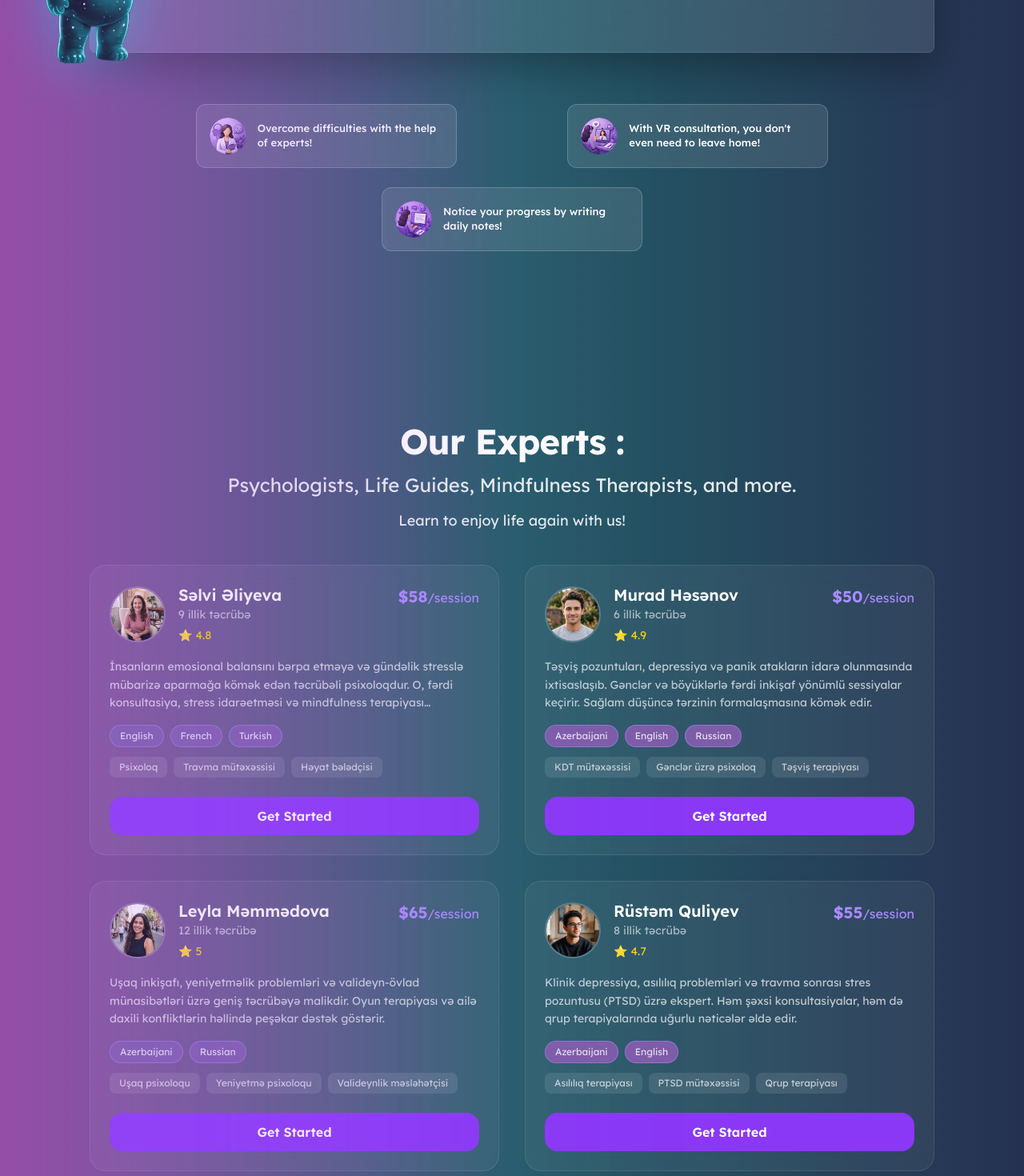
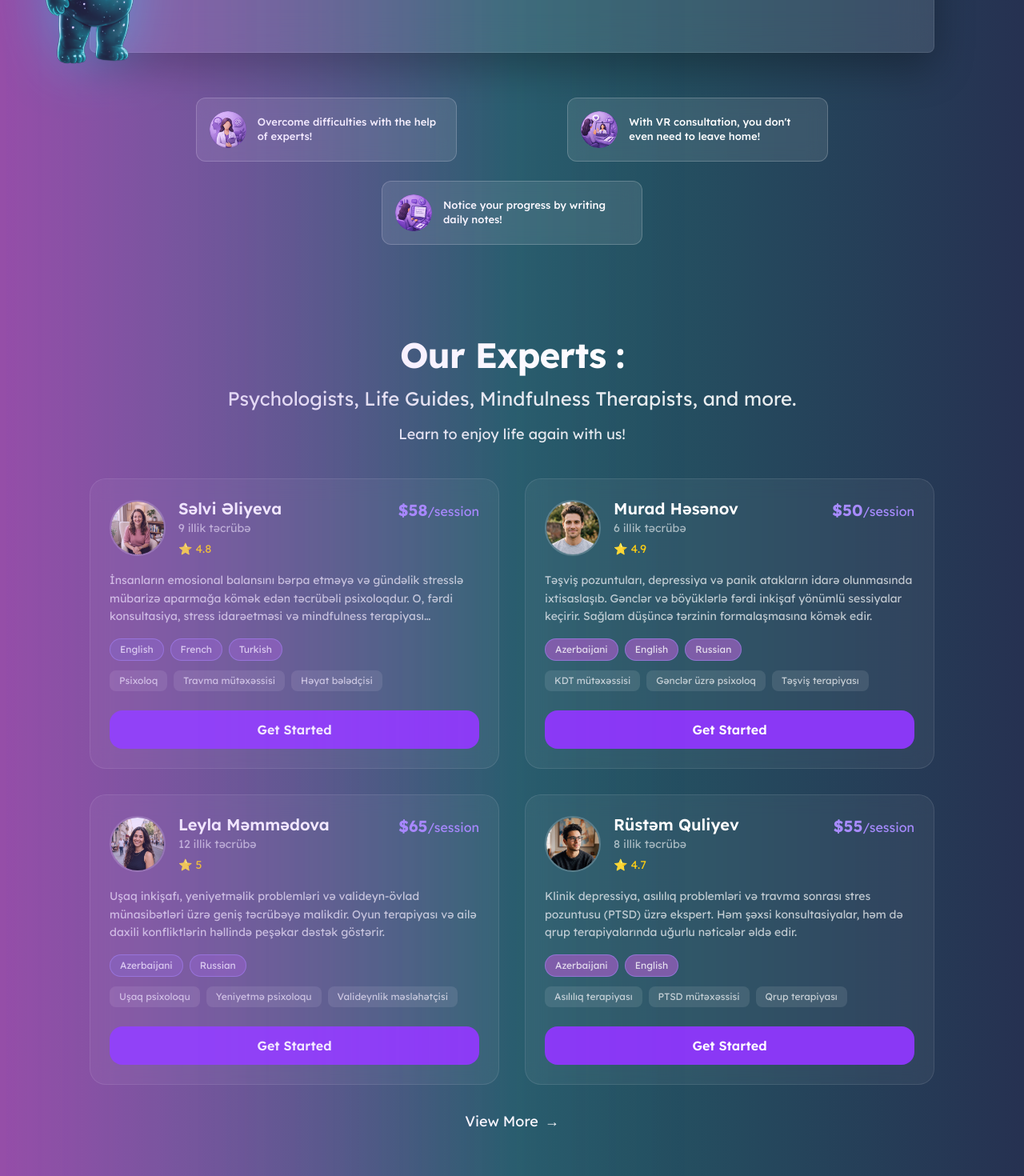
Before and after one commit to NuxusMind-Org/nexusmind_web, a React (Vite) app: page / in a window 1280 px wide. Shown: the part 520-1990 px from the top of the page at 80% size. Built offline with nearby package versions, Linux system fonts and the light colour scheme.

Commit message:
refactor: add configuration props to ScrollReveal component and adjust landing section spacings

```diff
--- a/src/features/landing/components/ScrollReveal/index.tsx
+++ b/src/features/landing/components/ScrollReveal/index.tsx
@@ -3,18 +3,27 @@ import { useEffect, useRef, useState, forwardRef } from 'react';
 interface ScrollRevealProps {
   children: React.ReactNode;
   className?: string;
+  threshold?: number;
+  rootMargin?: string;
+  once?: boolean;
 }
 
 export const ScrollReveal = forwardRef<HTMLDivElement, ScrollRevealProps>(
-  ({ children, className = '' }, ref) => {
+  ({ children, className = '', threshold = 0.05, rootMargin = '0px 0px -20px 0px', once = false }, ref) => {
     const internalRef = useRef<HTMLDivElement | null>(null);
     const [isVisible, setIsVisible] = useState(false);
 
     useEffect(() => {
+      const currentElement = internalRef.current;
+      if (!currentElement) return;
+
       const observer = new IntersectionObserver(
         ([entry]) => {
           if (entry.isIntersecting) {
             setIsVisible(true);
+            if (once && currentElement) {
+              observer.unobserve(currentElement);
+            }
             return;
           }
 
@@ -22,28 +31,22 @@ export const ScrollReveal = forwardRef<HTMLDivElement, ScrollRevealProps>(
           const isAboveViewport = entry.boundingClientRect.top < (entry.rootBounds?.top ?? 0);
           if (isAboveViewport) {
             setIsVisible(true);
-          } else {
+          } else if (!once) {
             setIsVisible(false);
           }
         },
         {
-          threshold: 0.1, // Trigger as soon as 10% of the element is visible
-          rootMargin: '-5% 0px -5% 0px', // Shrink the trigger area slightly for a smoother transition
+          threshold,
+          rootMargin,
         }
       );
 
-      // Use the forwarded ref if provided, otherwise fall back to internal ref
-      const currentElement = internalRef.current;
-      if (currentElement) {
-        observer.observe(currentElement);
-      }
+      observer.observe(currentElement);
 
       return () => {
-        if (currentElement) {
-          observer.unobserve(currentElement);
-        }
+        observer.unobserve(currentElement);
       };
-    }, []);
+    }, [threshold, rootMargin, once]);
 
     // Combine forwarded ref and internal ref
     const setRefs = (node: HTMLDivElement | null) => {
@@ -61,7 +64,7 @@ export const ScrollReveal = forwardRef<HTMLDivElement, ScrollRevealProps>(
         className={`transition-all duration-1000 ease-[cubic-bezier(0.25,1,0.5,1)] ${
           isVisible
             ? 'opacity-100 translate-y-0 scale-100'
-            : 'opacity-0 translate-y-12 scale-95 pointer-events-none'
+            : 'opacity-0 translate-y-6 scale-95 pointer-events-none'
         } ${className}`}
       >
         {children}
--- a/src/features/landing/components/sections/ExpertsSection.tsx
+++ b/src/features/landing/components/sections/ExpertsSection.tsx
@@ -11,11 +11,10 @@ export const ExpertsSection = () => {
   return (
     <section
       id="experts"
-      className="relative w-full min-h-0 md:min-h-screen flex flex-col items-center pt-10 md:pt-[112px] scroll-mt-20"
+      className="relative w-full min-h-0 md:min-h-screen flex flex-col items-center pt-8 md:pt-14 scroll-mt-20"
     >
-      <ScrollReveal className="w-full max-w-[1200px] mx-auto flex flex-col items-center pb-20 px-4 sm:px-8 md:px-12 lg:px-[72px]">
-
-        <div className="text-center mb-6 sm:mb-10">
+      <div className="w-full max-w-[1200px] mx-auto flex flex-col items-center pb-20 px-4 sm:px-8 md:px-12 lg:px-[72px]">
+        <ScrollReveal className="w-full text-center mb-6 sm:mb-10">
           <h2 className="text-[26px] sm:text-[36px] md:text-[44px] font-bold text-white mb-2 tracking-tight">
             {t('experts.title', 'Mütəxəssislərimiz :')}
           </h2>
@@ -25,8 +24,9 @@ export const ExpertsSection = () => {
           <p className="text-[14px] sm:text-[18px] text-white/90">
             {t('experts.subtitle2', 'Sən də bizimlə həyatdan yenidən zövq almağı öyrən !')}
           </p>
-        </div>
+        </ScrollReveal>
 
+        <ScrollReveal className="w-full">
           <div className="w-full grid grid-cols-1 md:grid-cols-2 gap-6 sm:gap-8 mb-8">
             {psychologists.map((psych) => (
               <div key={psych.id} className="bg-white/5 backdrop-blur-md rounded-[20px] p-6 border border-white/10 hover:bg-white/10 transition-colors">
@@ -69,6 +69,7 @@ export const ExpertsSection = () => {
               </div>
             ))}
           </div>
+        </ScrollReveal>
 
         <button
           onClick={() => navigate(PATHS.LOGIN)}
@@ -76,8 +77,7 @@ export const ExpertsSection = () => {
         >
           {t('experts.more', 'Daha çox')} <span>→</span>
         </button>
-
-      </ScrollReveal>
+      </div>
     </section>
   );
 };
--- a/src/features/landing/components/sections/HeroSection.tsx
+++ b/src/features/landing/components/sections/HeroSection.tsx
@@ -21,7 +21,7 @@ export const HeroSection = () => {
   return (
     <section
       id="hero"
-      className="relative w-full min-h-fit flex flex-col items-center px-4 sm:px-8 md:px-12 lg:px-[72px] pt-[60px] sm:pt-[80px] pb-[80px] sm:pb-[100px] scroll-mt-20"
+      className="relative w-full min-h-fit flex flex-col items-center px-4 sm:px-8 md:px-12 lg:px-[72px] pt-[60px] sm:pt-[80px] pb-8 sm:pb-14 scroll-mt-20"
     >
       <ScrollReveal className="w-full mx-auto flex flex-col items-center relative">
         <div className="relative w-full max-w-[1056px] h-auto min-h-[417px] md:h-[417px] bg-white/10 backdrop-blur-xl border border-white/10 rounded-[8px] pt-[24px] pb-[24px] pr-[16px] pl-[16px] sm:pr-[21px] sm:pl-[21px] gap-[8px] flex flex-col justify-between items-center text-center shadow-[0_20px_50px_rgba(0,0,0,0.3)]">
@@ -58,7 +58,7 @@ export const HeroSection = () => {
         </div>
 
         {/* Bottom Feature Cards */}
-        <div className="w-full mt-[64px] flex flex-wrap justify-evenly gap-6 px-4 sm:px-6 xl:px-[58px]">
+        <div className="w-full mt-10 sm:mt-14 flex flex-wrap justify-evenly gap-6 px-4 sm:px-6 xl:px-[58px]">
           {featureCards.map((card, i) => (
             <div
               key={i}
```
Lines whose indentation alone changed are shown as unchanged.
